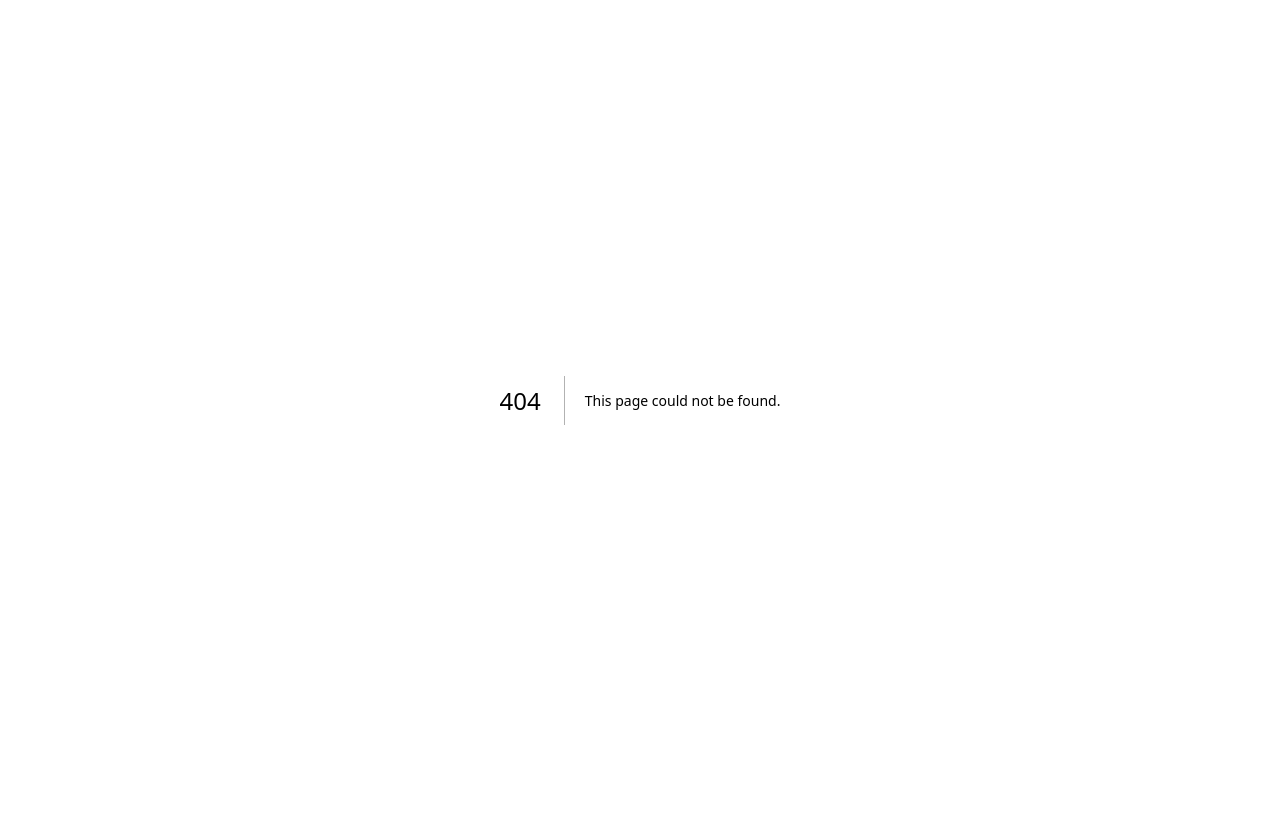
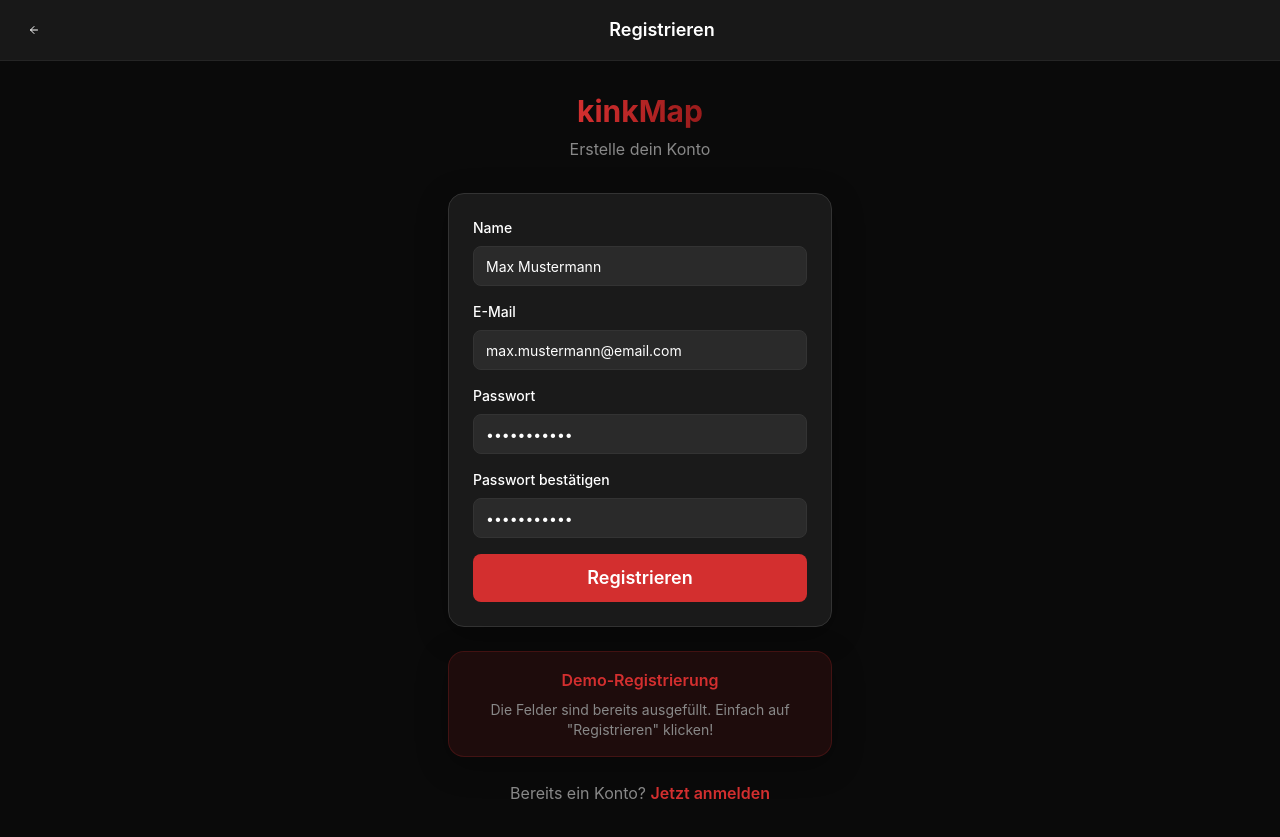
Before and after one commit to VerIPt/kinkMap, a Next.js app: page /auth/register in a window 1280 px wide. Before the commit this address had no page. Before the commit the page ends 800 px from the top, so only its background shows below. Built offline with nearby package versions, Linux system fonts and the light colour scheme.

Commit message:
Add mock login

```diff
--- a/src/app/app-main/page.tsx
+++ b/src/app/app-main/page.tsx
@@ -18,7 +18,7 @@ const TABS = [
 export default function MainApp() {
   const [activeTab, setActiveTab] = useState<string>('events');
   const [searchValue, setSearchValue] = useState<string>('');
-  const [isGuest] = useState<boolean>(true);
+  const [isGuest, setIsGuest] = useState<boolean>(true);
   const [isFilterOpen, setIsFilterOpen] = useState<boolean>(false);
   const [filters, setFilters] = useState<FilterState>({
     categories: [],
@@ -28,6 +28,12 @@ export default function MainApp() {
     isOpenNow: false,
     hasEventsToday: false,
   });
+
+  // Check login status on component mount
+  React.useEffect(() => {
+    const isLoggedIn = localStorage.getItem('isLoggedIn') === 'true';
+    setIsGuest(!isLoggedIn);
+  }, []);
 
   // Filter logic
   const filteredVenues = MOCK_VENUES.filter(venue => {
--- /dev/null
+++ b/src/app/auth/login/page.tsx
@@ -0,0 +1,119 @@
+'use client';
+import React, { useState } from 'react';
+import { useRouter } from 'next/navigation';
+import { Header } from '@/components/layout/header';
+import { Button } from '@/components/ui/button';
+import { Input } from '@/components/ui/input';
+import { Card } from '@/components/ui/card';
+
+export default function LoginPage() {
+  const router = useRouter();
+  const [email, setEmail] = useState('max.mustermann@email.com');
+  const [password, setPassword] = useState('passwort123');
+  const [isLoading, setIsLoading] = useState(false);
+
+  const handleLogin = async () => {
+    setIsLoading(true);
+
+    // Mock login delay
+    await new Promise(resolve => setTimeout(resolve, 1000));
+
+    // Set user as logged in (you can use localStorage, context, etc.)
+    localStorage.setItem('isLoggedIn', 'true');
+    localStorage.setItem('user', JSON.stringify({
+      name: 'Max Mustermann',
+      email: 'max.mustermann@email.com',
+      id: '1'
+    }));
+
+    // Redirect to main app
+    router.push('/app-main');
+  };
+
+  return (
+    <div className="min-h-screen bg-background-primary flex flex-col">
+      {/* Header */}
+      <Header showBackButton={true} showHomeButton={false} title="Anmelden" />
+
+      {/* Content */}
+      <div className="flex-1 flex flex-col justify-center px-6 py-8">
+        <div className="max-w-sm mx-auto w-full space-y-6">
+          {/* Logo */}
+          <div className="text-center mb-8">
+            <h1 className="text-3xl font-bold mb-2">
+              <span className="bg-gradient-to-r from-primary to-primary-700 bg-clip-text text-transparent">
+                kinkMap
+              </span>
+            </h1>
+            <p className="text-text-secondary">
+              Willkommen zurück!
+            </p>
+          </div>
+
+          {/* Login Form */}
+          <Card className="p-6">
+            <div className="space-y-4">
+              <div>
+                <label className="block text-sm font-medium text-text-primary mb-2">
+                  E-Mail
+                </label>
+                <Input
+                  type="email"
+                  value={email}
+                  onChange={(e) => setEmail(e.target.value)}
+                  placeholder="E-Mail eingeben"
+                />
+              </div>
+
+              <div>
+                <label className="block text-sm font-medium text-text-primary mb-2">
+                  Passwort
+                </label>
+                <Input
+                  type="password"
+                  value={password}
+                  onChange={(e) => setPassword(e.target.value)}
+                  placeholder="Passwort eingeben"
+                />
+              </div>
+
+              <Button
+                onClick={handleLogin}
+                className="w-full h-12 text-lg font-semibold"
+                variant="primary"
+                isLoading={isLoading}
+                disabled={isLoading}
+              >
+                {isLoading ? 'Anmelden...' : 'Anmelden'}
+              </Button>
+            </div>
+          </Card>
+
+          {/* Demo Info */}
+          <Card className="p-4 bg-primary/10 border-primary/20">
+            <div className="text-center">
+              <h3 className="font-semibold text-primary mb-2">Demo-Zugangsdaten</h3>
+              <p className="text-sm text-text-secondary">
+                Die Felder sind bereits mit Demo-Daten ausgefüllt.
+                Einfach auf &quot;Anmelden&quot; klicken!
+              </p>
+            </div>
+          </Card>
+
+          {/* Register Link */}
+          <div className="text-center">
+            <p className="text-text-secondary">
+              Noch kein Konto?{' '}
+              <button
+                onClick={() => router.push('/auth/register')}
+                className="text-primary font-semibold hover:underline"
+              >
+                Jetzt registrieren
+              </button>
+            </p>
+          </div>
+        </div>
+      </div>
+    </div>
+  );
+}
--- /dev/null
+++ b/src/app/auth/register/page.tsx
@@ -0,0 +1,145 @@
+'use client';
+import React, { useState } from 'react';
+import { useRouter } from 'next/navigation';
+import { Header } from '@/components/layout/header';
+import { Button } from '@/components/ui/button';
+import { Input } from '@/components/ui/input';
+import { Card } from '@/components/ui/card';
+
+export default function RegisterPage() {
+  const router = useRouter();
+  const [email, setEmail] = useState('max.mustermann@email.com');
+  const [password, setPassword] = useState('passwort123');
+  const [confirmPassword, setConfirmPassword] = useState('passwort123');
+  const [name, setName] = useState('Max Mustermann');
+  const [isLoading, setIsLoading] = useState(false);
+
+  const handleRegister = async () => {
+    setIsLoading(true);
+
+    // Mock registration delay
+    await new Promise(resolve => setTimeout(resolve, 1000));
+
+    // Set user as logged in
+    localStorage.setItem('isLoggedIn', 'true');
+    localStorage.setItem('user', JSON.stringify({
+      name: name,
+      email: email,
+      id: '1'
+    }));
+
+    // Redirect to onboarding
+    router.push('/onboarding');
+  };
+
+  return (
+    <div className="min-h-screen bg-background-primary flex flex-col">
+      {/* Header */}
+      <Header showBackButton={true} showHomeButton={false} title="Registrieren" />
+
+      {/* Content */}
+      <div className="flex-1 flex flex-col justify-center px-6 py-8">
+        <div className="max-w-sm mx-auto w-full space-y-6">
+          {/* Logo */}
+          <div className="text-center mb-8">
+            <h1 className="text-3xl font-bold mb-2">
+              <span className="bg-gradient-to-r from-primary to-primary-700 bg-clip-text text-transparent">
+                kinkMap
+              </span>
+            </h1>
+            <p className="text-text-secondary">
+              Erstelle dein Konto
+            </p>
+          </div>
+
+          {/* Registration Form */}
+          <Card className="p-6">
+            <div className="space-y-4">
+              <div>
+                <label className="block text-sm font-medium text-text-primary mb-2">
+                  Name
+                </label>
+                <Input
+                  type="text"
+                  value={name}
+                  onChange={(e) => setName(e.target.value)}
+                  placeholder="Vollständiger Name"
+                />
+              </div>
+
+              <div>
+                <label className="block text-sm font-medium text-text-primary mb-2">
+                  E-Mail
+                </label>
+                <Input
+                  type="email"
+                  value={email}
+                  onChange={(e) => setEmail(e.target.value)}
+                  placeholder="E-Mail eingeben"
+                />
+              </div>
+
+              <div>
+                <label className="block text-sm font-medium text-text-primary mb-2">
+                  Passwort
+                </label>
+                <Input
+                  type="password"
+                  value={password}
+                  onChange={(e) => setPassword(e.target.value)}
+                  placeholder="Passwort eingeben"
+                />
+              </div>
+
+              <div>
+                <label className="block text-sm font-medium text-text-primary mb-2">
+                  Passwort bestätigen
+                </label>
+                <Input
+                  type="password"
+                  value={confirmPassword}
+                  onChange={(e) => setConfirmPassword(e.target.value)}
+                  placeholder="Passwort wiederholen"
+                />
+              </div>
+
+              <Button
+                onClick={handleRegister}
+                className="w-full h-12 text-lg font-semibold"
+                variant="primary"
+                isLoading={isLoading}
+                disabled={isLoading}
+              >
+                {isLoading ? 'Registrieren...' : 'Registrieren'}
+              </Button>
+            </div>
+          </Card>
+
+          {/* Demo Info */}
+          <Card className="p-4 bg-primary/10 border-primary/20">
+            <div className="text-center">
+              <h3 className="font-semibold text-primary mb-2">Demo-Registrierung</h3>
+              <p className="text-sm text-text-secondary">
+                Die Felder sind bereits ausgefüllt.
+                Einfach auf &quot;Registrieren&quot; klicken!
+              </p>
+            </div>
+          </Card>
+
+          {/* Login Link */}
+          <div className="text-center">
+            <p className="text-text-secondary">
+              Bereits ein Konto?{' '}
+              <button
+                onClick={() => router.push('/auth/login')}
+                className="text-primary font-semibold hover:underline"
+              >
+                Jetzt anmelden
+              </button>
+            </p>
+          </div>
+        </div>
+      </div>
+    </div>
+  );
+}
--- a/src/app/page.tsx
+++ b/src/app/page.tsx
@@ -25,7 +25,7 @@ export default function LandingPage() {
             <Button
               className="w-full h-12 text-lg font-semibold"
               variant="primary"
-              onClick={() => window.location.href = '/onboarding'}
+              onClick={() => window.location.href = '/auth/register'}
             >
               Registrieren
             </Button>
--- a/src/components/event/event-list.tsx
+++ b/src/components/event/event-list.tsx
@@ -38,7 +38,10 @@ export function EventList({ events, isGuest = false }: EventListProps) {
               <div className="text-sm text-text-secondary mb-4">
                 Registriere dich kostenlos
               </div>
-              <button className="bg-primary text-white px-4 py-2 rounded-lg font-medium">
+              <button
+                onClick={() => window.location.href = '/auth/register'}
+                className="bg-primary text-white px-4 py-2 rounded-lg font-medium hover:bg-primary-600 transition-colors"
+              >
                 Registrieren
               </button>
             </div>
--- a/src/components/venue/venue-list.tsx
+++ b/src/components/venue/venue-list.tsx
@@ -38,7 +38,10 @@ export function VenueList({ venues, isGuest = false }: VenueListProps) {
               <div className="text-sm text-text-secondary mb-4">
                 Kostenlos registrieren
               </div>
-              <button className="bg-primary text-white px-4 py-2 rounded-lg font-medium">
+              <button
+                onClick={() => window.location.href = '/auth/register'}
+                className="bg-primary text-white px-4 py-2 rounded-lg font-medium hover:bg-primary-600 transition-colors"
+              >
                 Registrieren
               </button>
             </div>
```
